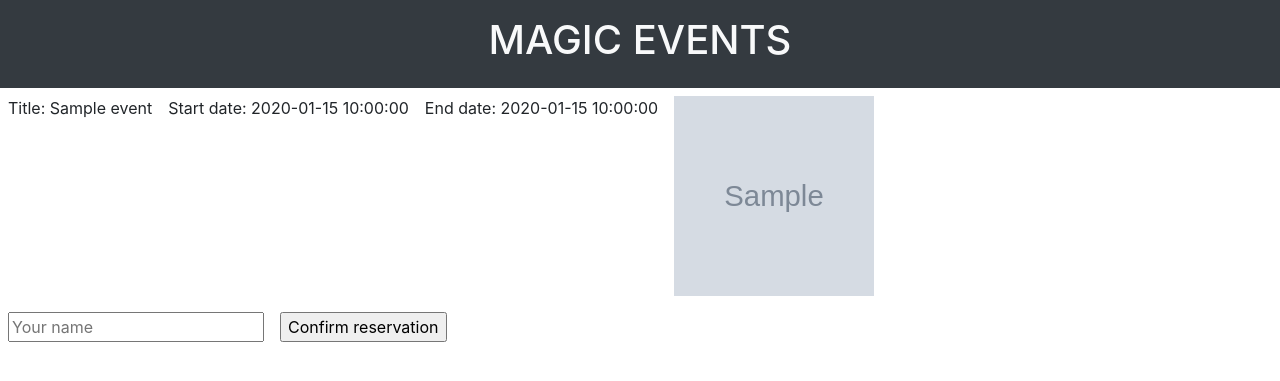
After one commit to iasiu/DevsData, a Flask app: template templates/book.html in a window 1280 px wide. The commit adds this page. Shown: the top 381 px of the page. Run offline with Flask 2, Linux system fonts and the light colour scheme; the template is opened without the code that fills it: most values are stand-ins (such as "Sample title", 1, 10 or a date in 2020); grey boxes marked "Sample" are stand-in pictures; some libraries are stand-ins or nearby versions.

Commit message:
added booking functionality, base.html template, book.html template

```diff
--- a/app.py
+++ b/app.py
@@ -1,5 +1,5 @@
 import flask
-from flask import render_template
+from flask import render_template, request, redirect
 from events import Events_data
 import requests
 import json
@@ -7,16 +7,24 @@ import json
 app = flask.Flask(__name__)
 app.config["DEBUG"] = True
 
-@app.route('/')
+@app.route('/', methods=['POST', 'GET'])
 def index():
-    r = requests.get('http://localhost:5000/events')
-    return render_template('index.html', events=json.loads(r.text))
+    if request.method == 'GET':
+        r = requests.get('http://localhost:5000/events')
+        return render_template('index.html', events=json.loads(r.text))
+    elif request.method == 'POST':
+        event_id = request.form["event_id"]
+        return redirect("/book/" + str(event_id))
 
 @app.route('/book/<id>', methods=['POST', 'GET'])
 def book(id):
-    r = requests.get('http://localhost:5000/events/{}'.format(id))
-    return r.text
-    #return render_template('index.html', events=json.loads(r.text))
+    if request.method == 'GET':
+        r = requests.get('http://localhost:5000/events/{}'.format(id))
+        return render_template('book.html', event=json.loads(r.text))
+    elif request.method == 'POST':
+        payload = {'event_id': id, 'name': request.form['name']}
+        requests.post('http://localhost:5000/reservations', params=payload)
+        return redirect('/')
 
 
 if __name__ == "__main__":
--- /dev/null
+++ b/templates/base.html
@@ -0,0 +1,25 @@
+<!DOCTYPE html>
+<html lang="en" dir="ltr">
+  <head>
+    <meta charset="utf-8">
+    <meta name="viewport" content="width=device-width, initial-scale=1">
+    <link rel="stylesheet" href="https://maxcdn.bootstrapcdn.com/bootstrap/4.5.2/css/bootstrap.min.css">
+    <script src="https://ajax.googleapis.com/ajax/libs/jquery/3.5.1/jquery.min.js"></script>
+    <script src="https://cdnjs.cloudflare.com/ajax/libs/popper.js/1.16.0/umd/popper.min.js"></script>
+    <script src="https://maxcdn.bootstrapcdn.com/bootstrap/4.5.2/js/bootstrap.min.js"></script>
+    <title>Magic Events</title>
+
+    {% block head %}
+    {% endblock %}
+
+  </head>
+  <body>
+    <div class="container-fluid text-center bg-dark text-light p-3">
+      <h1>MAGIC EVENTS</h1>
+    </div>
+
+    {% block body %}
+    {% endblock %}
+
+  </body>
+</html>
--- /dev/null
+++ b/templates/book.html
@@ -0,0 +1,34 @@
+{% extends "base.html" %}
+
+{% block head %}
+{% endblock %}
+
+{% block body %}
+  <div class="d-flex flex-column">
+    <div class="d-flex flex-row">
+      <div class="p-2">
+        Title: {{event['title']}}
+      </div>
+      <div class="p-2">
+        Start date: {{event['start_date']}}
+      </div>
+      <div class="p-2">
+        End date: {{event['end_date']}}
+      </div>
+      <div class="p-2">
+        <img src="{{event['thumbnail']}}" alt="Thumbnail" style="width: 200px; height: 200px;">
+      </div>
+    </div>
+  </div>
+
+  <form class="" action="/book/{{event['id']}}" method="post">
+    <div class="d-flex">
+      <div class="p-2">
+        <input type="text" name="name" value="" placeholder="Your name">
+      </div>
+      <div class="p-2">
+        <input type="submit" name="" value="Confirm reservation">
+      </div>
+    </div>
+  </form>
+{% endblock %}
```
Also changed, not shown: api.py (+13 -2 lines), templates/index.html (+11 -22 lines).
